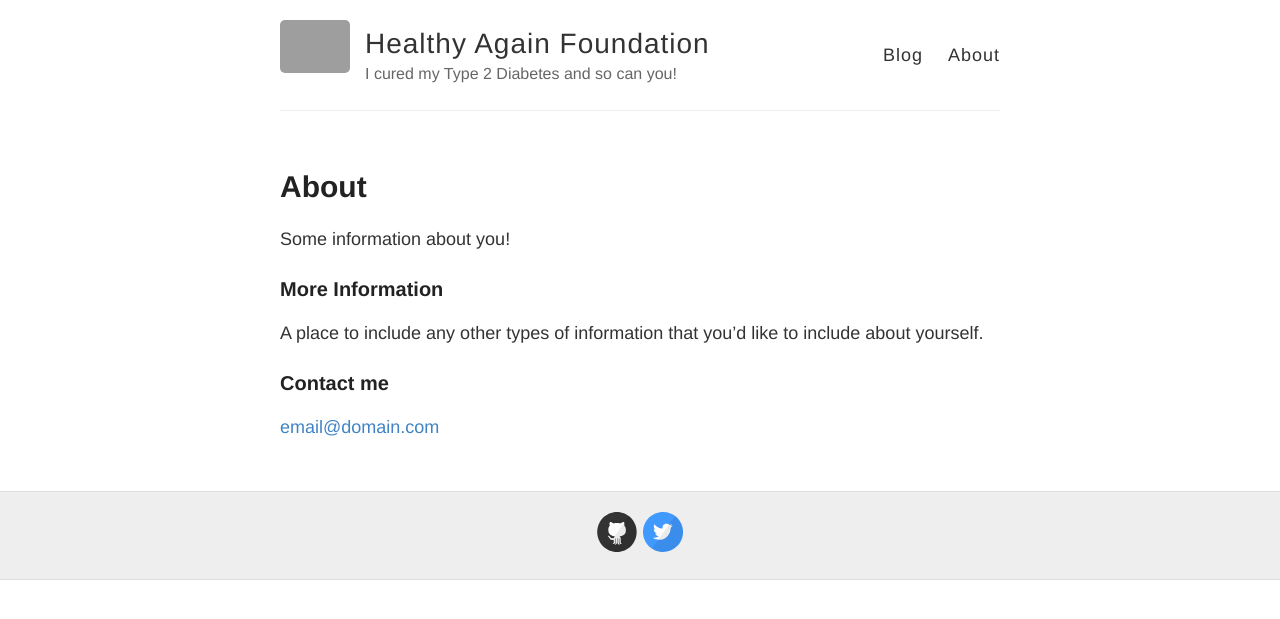
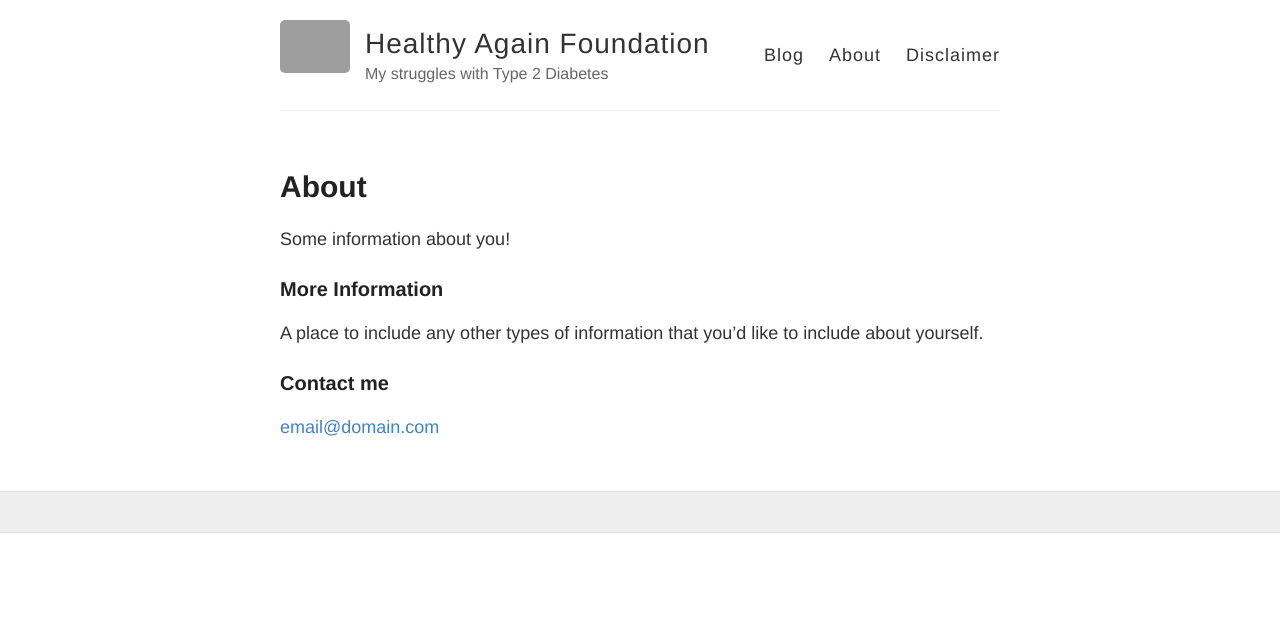
Before and after one commit to worthingtonjg/healthyagainfoundation, a Jekyll site: the page built from about.md, in a window 1280 px wide. Shown: the top 619 px of the page. Built offline with Jekyll 4.4.1, drawn with Linux system fonts in a browser that asks for light colours; grey boxes are pictures that could not be loaded.

Commit message:
disclaimer page

```diff
--- a/_config.yml
+++ b/_config.yml
@@ -6,7 +6,7 @@
 name: Healthy Again Foundation
 
 # Short bio or description (displayed in the header)
-description: I cured my Type 2 Diabetes and so can you!
+description: My struggles with Type 2 Diabetes
 
 # URL of your avatar or profile pic (you could use your GitHub profile pic)
 avatar: https://raw.githubusercontent.com/barryclark/jekyll-now/master/images/jekyll-logo.png
@@ -21,12 +21,12 @@ footer-links:
   email:
   facebook:
   flickr:
-  github: barryclark/jekyll-now
+  github:
   instagram:
   linkedin:
   pinterest:
   rss: # just type anything here for a working RSS icon
-  twitter: jekyllrb
+  twitter:
   stackoverflow: # your stackoverflow profile, e.g. "users/50476/bart-kiers"
   youtube: # channel/<your_long_string> or user/<user-name>
   googleplus: # anything in your profile username that comes after plus.google.com/
--- a/_layouts/default.html
+++ b/_layouts/default.html
@@ -29,6 +29,7 @@
           <nav>
             <a href="{{ site.baseurl }}/">Blog</a>
             <a href="{{ site.baseurl }}/about">About</a>
+            <a href="{{ site.baseurl }}/about">Disclaimer</a>
           </nav>
         </header>
       </div>
```
